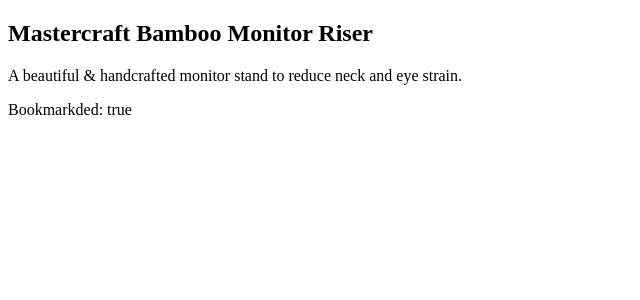
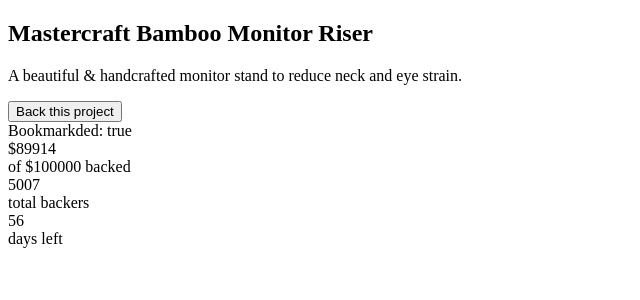
Before and after one commit to Tsuyoshi84/crowdfunding-product-page, a Vue app: page / in a window 1280 px wide. Shown: the top 300 px of the page, without its empty margins (0-640 px from the left). Built offline with nearby package versions, Linux system fonts and the light colour scheme.

Commit message:
Add ProjectStatus component

```diff
--- a/src/components/Project.vue
+++ b/src/components/Project.vue
@@ -1,15 +1,17 @@
 <template>
   <project-summary :project="project" />
+  <project-status :project="project" />
 </template>
 
 <script lang="ts">
 import { defineComponent } from 'vue';
 import ProjectSummary from './ProjectSummary.vue';
+import ProjectStatus from './ProjectStatus.vue';
 import { Project } from '../models/project';
 
 export default defineComponent({
   name: 'Project',
-  components: { ProjectSummary },
+  components: { ProjectSummary, ProjectStatus },
   setup() {
     let project: Project = {
       name: 'Mastercraft Bamboo Monitor Riser',
--- /dev/null
+++ b/src/components/ProjectStatus.vue
@@ -0,0 +1,34 @@
+<template>
+  <section>
+    <div>
+      <div>${{ project.currentAmount }}</div>
+      <div>of ${{ project.targetAmount }} backed</div>
+    </div>
+    <div>
+      <div>
+        {{ project.numOfBuckers }}
+      </div>
+      <div>total backers</div>
+    </div>
+    <div>
+      <div>{{ project.daysLeft }}</div>
+      <div>days left</div>
+    </div>
+  </section>
+</template>
+
+<script lang="ts">
+import { defineComponent, PropType } from 'vue';
+import { Project } from '../models/project';
+
+export default defineComponent({
+  name: 'ProjectStatus',
+  props: {
+    project: {
+      type: Object as PropType<Project>,
+      required: true,
+    },
+  },
+  setup() {},
+});
+</script>
--- a/src/components/ProjectSummary.vue
+++ b/src/components/ProjectSummary.vue
@@ -2,6 +2,7 @@
   <section>
     <h1>{{ project.name }}</h1>
     <p>{{ project.description }}</p>
+    <button>Back this project</button>
     <div>Bookmarkded: {{ project.bookmarked }}</div>
   </section>
 </template>
```
